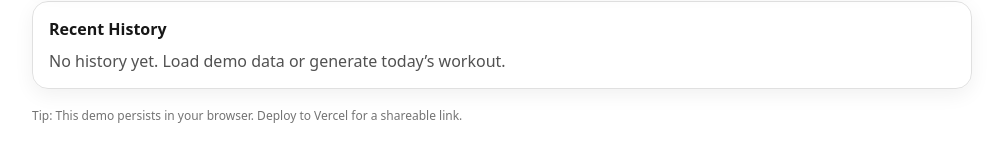
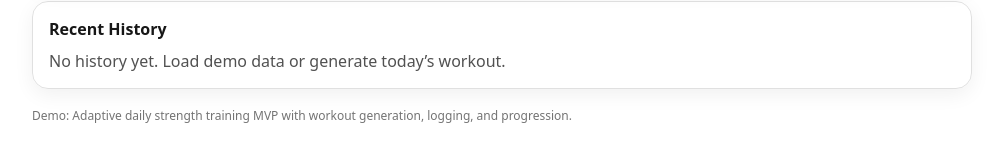
Before and after one commit to ancinpaul/Flex-Workout-MVP, a Next.js app in the folder workout-app/: page / in a window 1280 px wide. Shown: the part 678-819 px from the top of the page, without its empty margins (138-1141 px from the left). Built offline with nearby package versions, Linux system fonts and the light colour scheme.

Commit message:
Update footer copy for deployed demo

```diff
--- a/workout-app/app/page.tsx
+++ b/workout-app/app/page.tsx
@@ -533,7 +533,7 @@ export default function Page() {
       </section>
 
       <footer style={styles.footer}>
-        Tip: This demo persists in your browser. Deploy to Vercel for a shareable link.
+        Demo: Adaptive daily strength training MVP with workout generation, logging, and progression.
       </footer>
     </div>
   );
```
